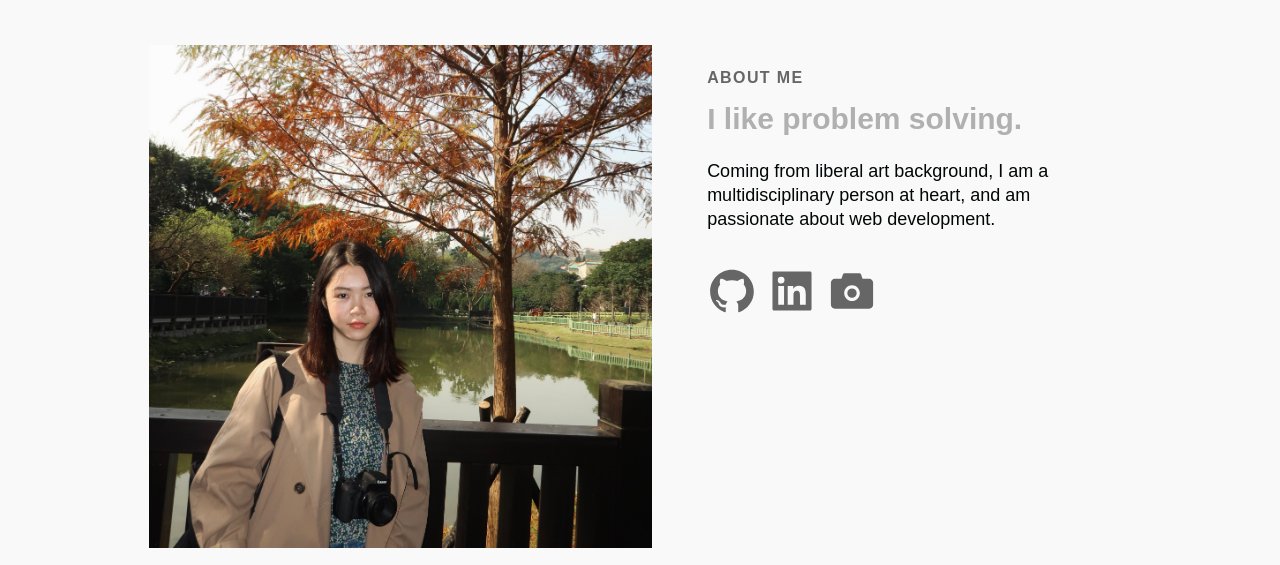
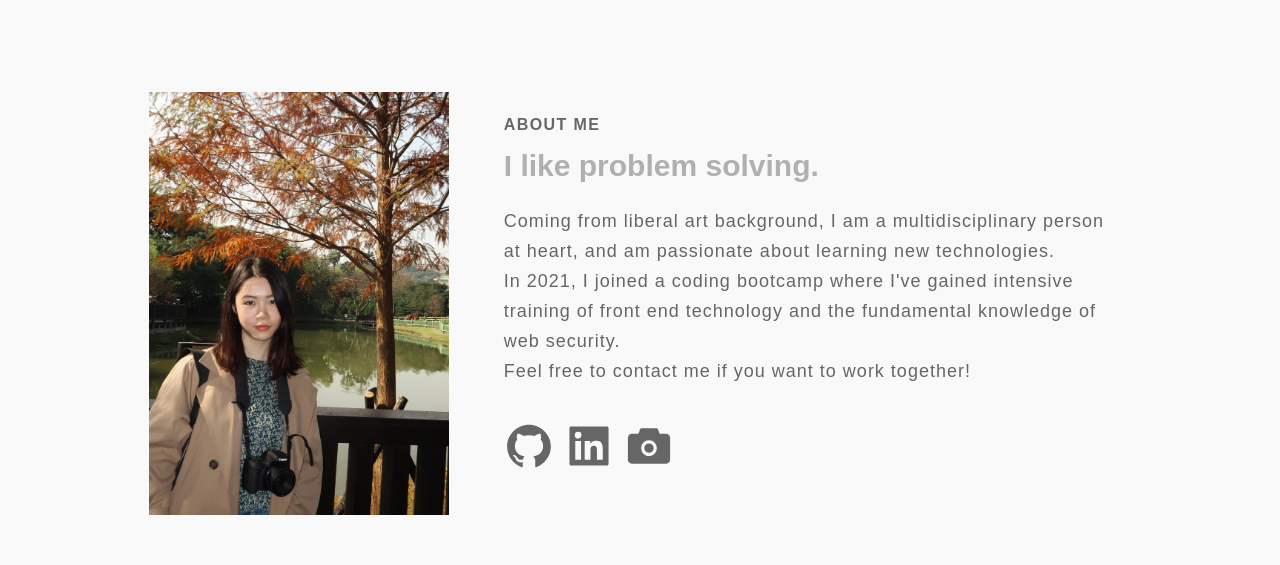
Before and after one commit to JCEleanor/mywebsite, a React (Create React App) app: page / in a window 1280 px wide. Shown: the part 897-1462 px from the top of the page. Built offline with nearby package versions, Linux system fonts and the light colour scheme; a web font is replaced by a local one.

Commit message:
restructure aboutme sec, need to restyle, again

```diff
--- a/src/Components/AboutSection/AboutElements.js
+++ b/src/Components/AboutSection/AboutElements.js
@@ -48,7 +48,7 @@ export const Column2 = styled.div`
 	grid-area: col2;
 `
 export const TextWrapper = styled.div`
-	max-width: 540px;
+	max-width: 850px;
 	padding-top: 0;
 `
 
@@ -74,11 +74,12 @@ export const Heading = styled.h1`
 `
 
 export const Subtitle = styled.p`
-	max-width: 440px;
+	${'' /* max-width: 650px; */} width: 100%;
 	margin-bottom: 35px;
 	font-size: 18px;
-	line-height: 24px;
-	color: ${({ darkText }) => (darkText ? '#010606' : '#fff')};
+	line-height: 30px;
+	letter-spacing: 1px;
+	color: #666666;
 	@media screen and (max-width: 992px) {
 		font-size: 14px;
 	}
@@ -89,14 +90,16 @@ export const BtnWrap = styled.div`
 `
 
 export const ImgWrap = styled.div`
-	max-width: 555px;
+	max-width: 650px;
 	height: 100%;
 	border-radius: 50%;
 `
 
 export const Img = styled.img`
 	width: 100%;
+	height: 100%;
 	margin: 0 0 10px 0;
 	padding-right: 0;
 	overflow: hidden;
+	object-fit: cover;
 `
--- a/src/Components/AboutSection/data.js
+++ b/src/Components/AboutSection/data.js
@@ -1,17 +1,16 @@
-export const homeObjTwo = {
+export const bioText = {
 	id: 'about',
 	lightBg: true,
 	lightText: false,
 	lightTextDesc: false,
 	topLine: 'about me',
 	headline: 'I like problem solving.',
-	description:
-		'Coming from liberal art background, I am a multidisciplinary person at heart, and am passionate about web development.',
-	// buttonLabel: 'View Project',
+	description1:
+		'Coming from liberal art background, I am a multidisciplinary person at heart, and am passionate about learning new technologies.',
+	description2:
+		"In 2021, I joined a coding bootcamp where I've gained intensive training of front end technology and the fundamental knowledge of web security. ",
+	description3: ' Feel free to contact me if you want to work together!',
 	imgStart: true,
 	img: require('../../images/profile.jpg'),
-	alt: '',
-	dark: true,
-	primary: true,
-	darkText: true
+	alt: ''
 }
--- a/src/Components/AboutSection/index.js
+++ b/src/Components/AboutSection/index.js
@@ -23,13 +23,11 @@ const AboutSection = ({
 	lightText,
 	headline,
 	darkText,
-	description,
-	buttonLabel,
+	description1,
+	description2,
+	description3,
 	img,
-	alt,
-	primary,
-	dark,
-	dark2
+	alt
 }) => {
 	return (
 		<InfoContainer lightBg={lightBg} id={id}>
@@ -44,22 +42,14 @@ const AboutSection = ({
 						<TextWrapper>
 							<TopLine>{topLine}</TopLine>
 							<Heading lightText={lightText}>{headline}</Heading>
-							<Subtitle darkText={darkText}>{description}</Subtitle>
-							<BtnWrap>
-								{/* <Btn
-									to="home"
-									smooth={true}
-									duration={500}
-									spy={true}
-									exact="true"
-									offfset={80}
-									primary={primary ? 1 : 0}
-									dark={dark ? 1 : 0}
-									dark2={dark2 ? 1 : 0}
-								>
-									{buttonLabel}
-								</Btn> */}
-							</BtnWrap>
+							<Subtitle darkText={darkText}>
+								{description1}
+								<br />
+								{description2}
+								<br />
+								{description3}
+							</Subtitle>
+							<BtnWrap />
 						</TextWrapper>
 						<IconWrapper>
 							<a href="https://github.com/JCEleanor" target="_blank" rel="noreferrer">
--- a/src/pages/index.js
+++ b/src/pages/index.js
@@ -1,26 +1,26 @@
-import React, { useState } from 'react';
-import HeroSection from '../Components/HeroSection';
-import AboutSection from '../Components/AboutSection';
-import { homeObjTwo } from '../Components/AboutSection/data';
-import Navbar from '../Components/Navbar';
-import ProjectSection from '../Components/ProjectSection';
-import Sidebar from '../Components/Sidebar';
+import React, { useState } from 'react'
+import HeroSection from '../Components/HeroSection'
+import AboutSection from '../Components/AboutSection'
+import { bioText } from '../Components/AboutSection/data'
+import Navbar from '../Components/Navbar'
+import ProjectSection from '../Components/ProjectSection'
+import Sidebar from '../Components/Sidebar'
 
 const Home = () => {
-	const [ isOpen, setIsOpen ] = useState(false);
+	const [ isOpen, setIsOpen ] = useState(false)
 	const toggle = () => {
-		setIsOpen(!isOpen);
-	};
+		setIsOpen(!isOpen)
+	}
 
 	return (
 		<div>
 			<Sidebar isOpen={isOpen} toggle={toggle} />
 			<Navbar toggle={toggle} />
 			<HeroSection />
-			<AboutSection {...homeObjTwo} />
+			<AboutSection {...bioText} />
 			<ProjectSection />
 		</div>
-	);
-};
+	)
+}
 
-export default Home;
+export default Home
```
